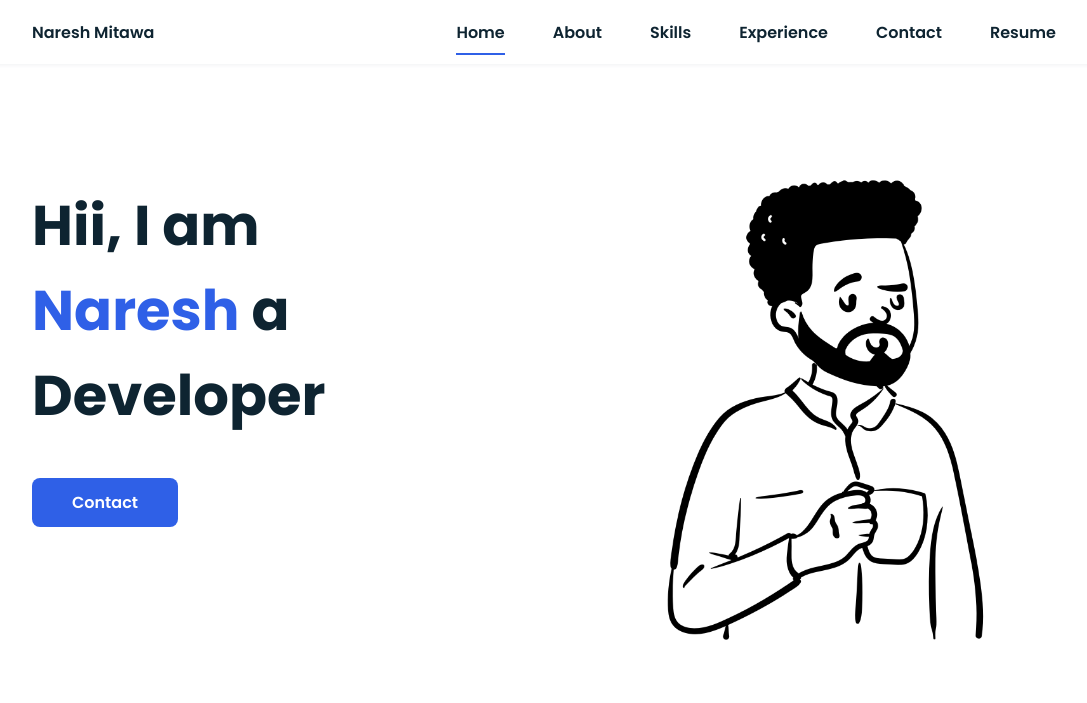
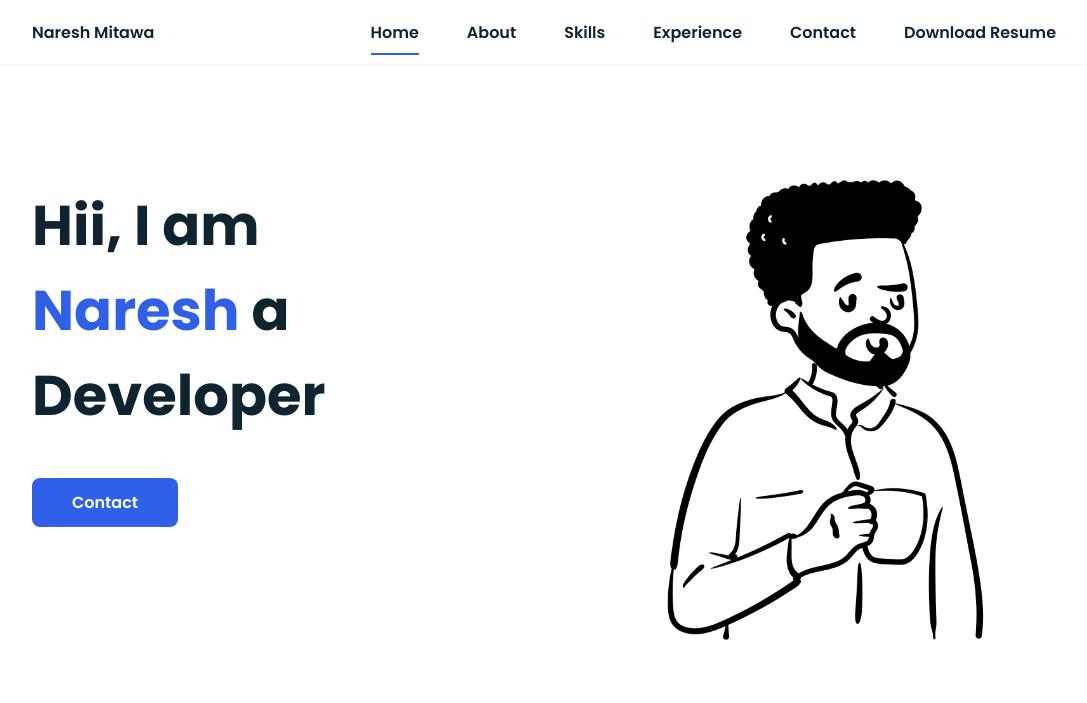
Before and after one commit to mitawa0001/mitawa0001.github.io, a plain HTML site: page index.html in a window 1280 px wide. Shown: the top 703 px of the page, without its empty margins (96-1183 px from the left). Drawn offline with nearby package versions, Linux system fonts and the light colour scheme; a script that the page names is missing.

Commit message:
update resume

```diff
--- a/index.html
+++ b/index.html
@@ -58,7 +58,7 @@
             <a href="#contact" class="nav__link">Contact</a>
           </li>
           <li class="nav__item">
-            <a href="./assets/Naresh Mitawa.pdf" class="nav__link">Resume</a>
+            <a href="./assets/Naresh_Resume_ReactJs_2Year.pdf" class="nav__link">Download Resume</a>
           </li>
         </ul>
       </div>
```
Also changed, not shown: 2 other files.
